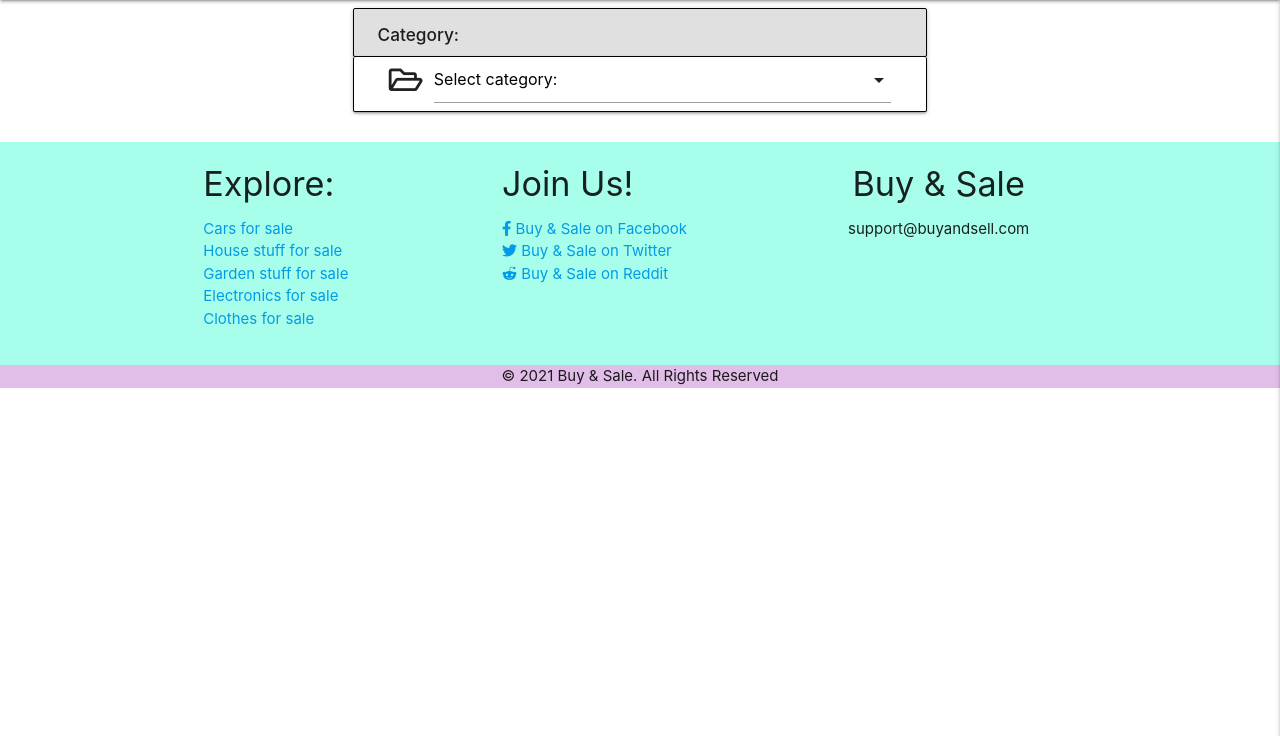
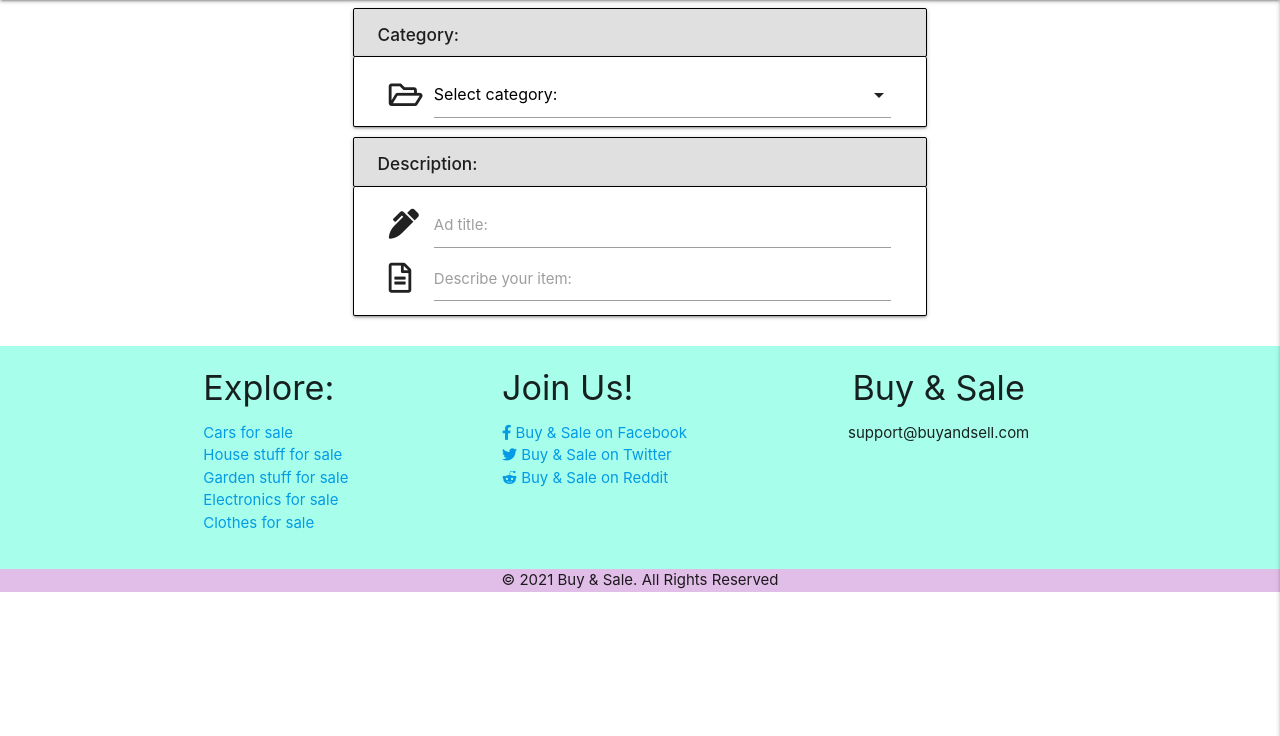
Before and after one commit to zokam1411/milestone-project-3, a Flask app: page /add_ad in a window 1280 px wide. Shown: the part 64-800 px from the top of the page. Run offline with Flask 2, Linux system fonts and the light colour scheme; some libraries are stand-ins or nearby versions.

Commit message:
Add title and description firlds to form

```diff
--- a/static/css/style.css
+++ b/static/css/style.css
@@ -25,7 +25,7 @@
 }
 
 .tab-bottom {
-    padding-top: 0;
+    padding-top: 15px;
     padding-bottom: 0;
     border-left: 1px solid black;
     border-right: 1px solid black;
--- a/static/js/script.js
+++ b/static/js/script.js
@@ -3,4 +3,5 @@ $(document).ready(function(){
     $(".dropdown-trigger").dropdown({coverTrigger: false});
     $('.tooltipped').tooltip();
     $('select').formSelect();
+    $('input#title, textarea#description').characterCounter();
 });
--- a/templates/add_ad.html
+++ b/templates/add_ad.html
@@ -19,6 +19,23 @@
                 </div>
             </div>
         </div>
+        <div class="card-panel grey lighten-2 tab-top">
+            <h6><strong>Description:</strong></h6>
+        </div>
+        <div class="card-panel tab-bottom">
+            <div class="row">
+                <div class="input-field col s12">
+                    <i class="fas fa-pen-alt prefix"></i>
+                    <input id="title" name="title" type="text" class="validate" data-length="30">
+                    <label for="title">Ad title:</label>
+                </div>
+                <div class="input-field col s12">
+                    <i class="far fa-file-alt prefix"></i>
+                    <textarea id="description" name="description" class="validate materialize-textarea" data-length="300"></textarea>
+                    <label for="description">Describe your item:</label>
+                </div>
+            </div>
+        </div>
     </form>
 </div>
 
```
